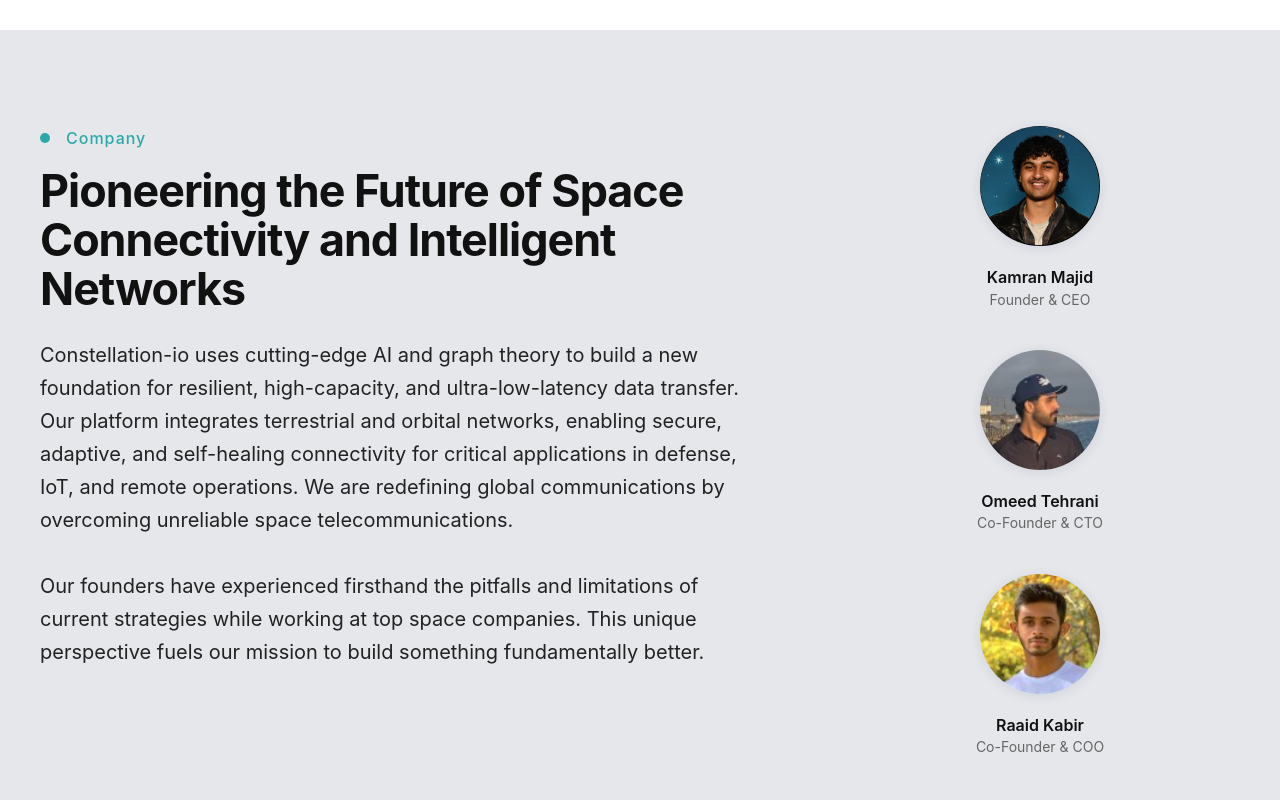
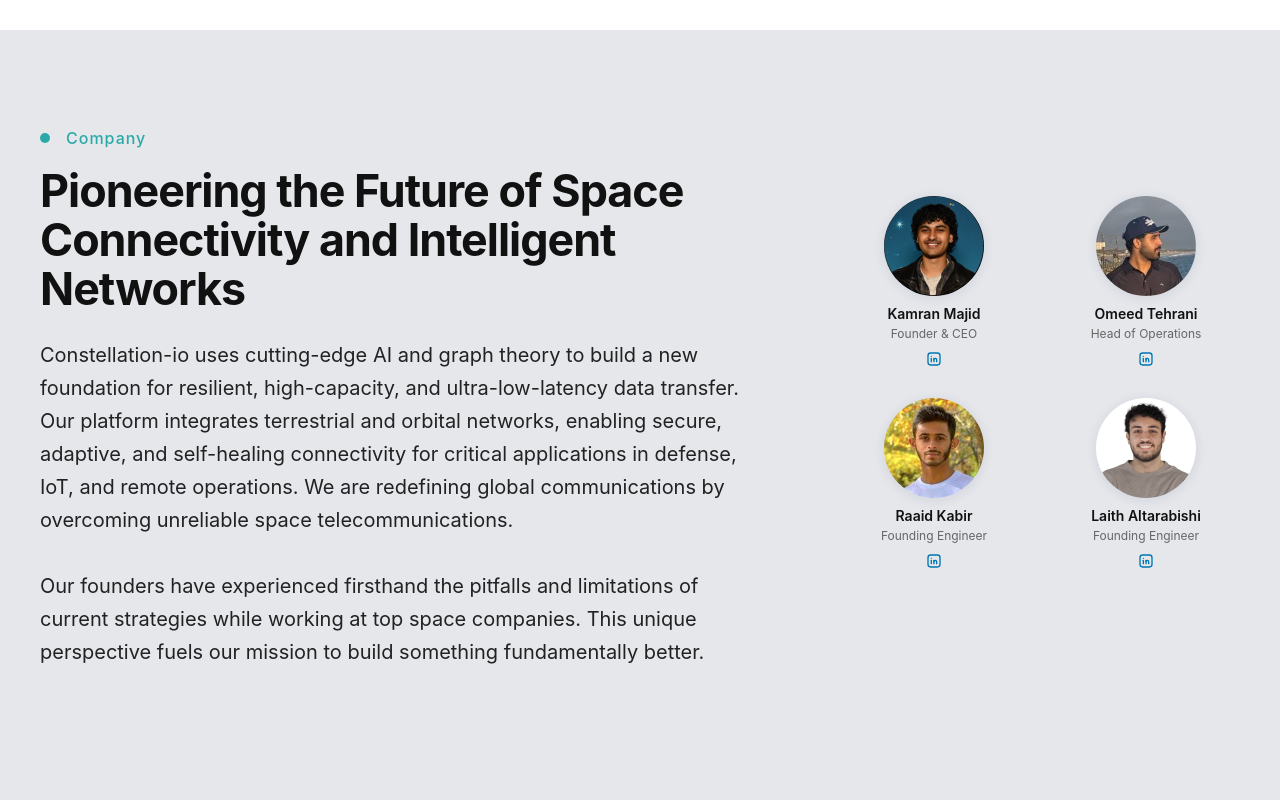
Before and after one commit to kamranmajid41/constellation-io, a React (Vite) app: page / in a window 1280 px wide. Shown: the part 3160-3960 px from the top of the page. Built offline with nearby package versions, Linux system fonts and the light colour scheme.

Commit message:
Fix carousel animation and improve founders section: add LinkedIn buttons, better layout, and Laith Altarabishi

```diff
--- a/src/components/HomePage.jsx
+++ b/src/components/HomePage.jsx
@@ -1,6 +1,6 @@
-import React from 'react';
+import React, { useEffect } from 'react';
 import { Box, Stack, Title, Text, Group, ThemeIcon } from '@mantine/core';
-import { IconArrowsMaximize, IconBroadcast, IconShieldCheck, IconFileText } from '@tabler/icons-react';
+import { IconArrowsMaximize, IconBroadcast, IconShieldCheck, IconFileText, IconBrandLinkedin } from '@tabler/icons-react';
 import { Routes, Route, Link, useNavigate, useLocation } from 'react-router-dom';
 
 export default function HomePage({
@@ -9,6 +9,18 @@
   activeApp,
   setActiveApp,
 }) {
+  // Add CSS animation for carousel
+  useEffect(() => {
+    const style = document.createElement('style');
+    style.textContent = `
+      @keyframes carousel-spin {
+        0% { transform: translateX(0); }
+        100% { transform: translateX(-50%); }
+      }
+    `;
+    document.head.appendChild(style);
+    return () => document.head.removeChild(style);
+  }, []);
   const navigate = useNavigate ? useNavigate() : null;
 
   return (
@@ -331,22 +343,46 @@
                 Our founders have experienced firsthand the pitfalls and limitations of current strategies while working at top space companies. This unique perspective fuels our mission to build something fundamentally better. <br/><br/>
               </Text>
           </Box>
-          {/* Right: Founders row, vertically stacked */}
-          <Box style={{ flex: 1.2, minWidth: 320, maxWidth: 400, display: 'flex', flexDirection: 'column', alignItems: 'center', justifyContent: 'center', gap: 40 }}>
-            <Box style={{ textAlign: 'center' }}>
-              <img src="/kam_headshot.jpeg" alt="Kamran Majid, Founder" style={{ width: 120, height: 120, borderRadius: '50%', objectFit: 'cover', marginBottom: 12, boxShadow: '0 2px 12px 0 rgba(30,40,90,0.10)' }} />
-              <Text size="md" style={{ fontWeight: 600, color: '#111' }}>Kamran Majid</Text>
-              <Text size="sm" style={{ color: '#666' }}>Founder & CEO</Text>
+          {/* Right: Founders in a 2x2 grid */}
+          <Box style={{ flex: 1.2, minWidth: 320, maxWidth: 400, display: 'grid', gridTemplateColumns: '1fr 1fr', gap: '24px', alignItems: 'start', marginTop: '70px'}}>
+            {/* Kamran Majid */}
+            <Box style={{ textAlign: 'center', display: 'flex', flexDirection: 'column', alignItems: 'center' }}>
+              <img src="/kam_headshot.jpeg" alt="Kamran Majid, Founder" style={{ width: 100, height: 100, borderRadius: '50%', objectFit: 'cover', marginBottom: 8, boxShadow: '0 2px 12px 0 rgba(30,40,90,0.10)' }} />
+              <Text size="sm" style={{ fontWeight: 600, color: '#111', marginBottom: 2 }}>Kamran Majid</Text>
+              <Text size="xs" style={{ color: '#666', marginBottom: 6 }}>Founder & CEO</Text>
+              <a href="https://www.linkedin.com/in/kamran-majid-0571121b0/" target="_blank" rel="noopener noreferrer" style={{ textDecoration: 'none' }}>
+                <IconBrandLinkedin size={16} color="#0077b5" style={{ cursor: 'pointer', transition: 'opacity 0.2s' }} />
+              </a>
             </Box>
-            <Box style={{ textAlign: 'center' }}>
-              <img src="/omeed.jpeg" alt="Omeed Tehrani, Founder" style={{ width: 120, height: 120, borderRadius: '50%', objectFit: 'cover', marginBottom: 12, boxShadow: '0 2px 12px 0 rgba(30,40,90,0.10)' }} />
-              <Text size="md" style={{ fontWeight: 600, color: '#111' }}>Omeed Tehrani</Text>
-              <Text size="sm" style={{ color: '#666' }}>Co-Founder & CTO</Text>
+
+            {/* Omeed Tehrani */}
+            <Box style={{ textAlign: 'center', display: 'flex', flexDirection: 'column', alignItems: 'center' }}>
+              <img src="/omeed.jpeg" alt="Omeed Tehrani, Founder" style={{ width: 100, height: 100, borderRadius: '50%', objectFit: 'cover', marginBottom: 8, boxShadow: '0 2px 12px 0 rgba(30,40,90,0.10)' }} />
+              <Text size="sm" style={{ fontWeight: 600, color: '#111', marginBottom: 2 }}>Omeed Tehrani</Text>
+              <Text size="xs" style={{ color: '#666', marginBottom: 6 }}>Head of Operations</Text>
+              <a href="https://www.linkedin.com/in/omeedtehrani/" target="_blank" rel="noopener noreferrer" style={{ textDecoration: 'none' }}>
+                <IconBrandLinkedin size={16} color="#0077b5" style={{ cursor: 'pointer', transition: 'opacity 0.2s' }} />
+              </a>
             </Box>
-            <Box style={{ textAlign: 'center' }}>
-              <img src="/raaid.jpeg" alt="Raaid Kabir, Founder" style={{ width: 120, height: 120, borderRadius: '50%', objectFit: 'cover', marginBottom: 12, boxShadow: '0 2px 12px 0 rgba(30,40,90,0.10)' }} />
-              <Text size="md" style={{ fontWeight: 600, color: '#111' }}>Raaid Kabir</Text>
-              <Text size="sm" style={{ color: '#666' }}>Co-Founder & COO</Text>
+
+            {/* Raaid Kabir */}
+            <Box style={{ textAlign: 'center', display: 'flex', flexDirection: 'column', alignItems: 'center' }}>
+              <img src="/raaid.jpeg" alt="Raaid Kabir, Founder" style={{ width: 100, height: 100, borderRadius: '50%', objectFit: 'cover', marginBottom: 8, boxShadow: '0 2px 12px 0 rgba(30,40,90,0.10)' }} />
+              <Text size="sm" style={{ fontWeight: 600, color: '#111', marginBottom: 2 }}>Raaid Kabir</Text>
+              <Text size="xs" style={{ color: '#666', marginBottom: 6 }}>Founding Engineer</Text>
+              <a href="https://www.linkedin.com/in/raaid-kabir/" target="_blank" rel="noopener noreferrer" style={{ textDecoration: 'none' }}>
+                <IconBrandLinkedin size={16} color="#0077b5" style={{ cursor: 'pointer', transition: 'opacity 0.2s' }} />
+              </a>
+            </Box>
+
+            {/* Laith Altarabishi */}
+            <Box style={{ textAlign: 'center', display: 'flex', flexDirection: 'column', alignItems: 'center' }}>
+              <img src="/laith.jpeg" alt="Laith Altarabishi, Founder" style={{ width: 100, height: 100, borderRadius: '50%', objectFit: 'cover', marginBottom: 8, boxShadow: '0 2px 12px 0 rgba(30,40,90,0.10)' }} />
+              <Text size="sm" style={{ fontWeight: 600, color: '#111', marginBottom: 2 }}>Laith Altarabishi</Text>
+              <Text size="xs" style={{ color: '#666', marginBottom: 6 }}>Founding Engineer</Text>
+              <a href="https://www.linkedin.com/in/laithaustin/" target="_blank" rel="noopener noreferrer" style={{ textDecoration: 'none' }}>
+                <IconBrandLinkedin size={16} color="#0077b5" style={{ cursor: 'pointer', transition: 'opacity 0.2s' }} />
+              </a>
             </Box>
           </Box>
         </Box>
```
Also changed, not shown: src/components/ImageCarousel.jsx (+70 -35 lines), public/2018Lebron.png (deleted), public/laith.jpeg (added), src/App.jsx (line endings or trailing spaces).
